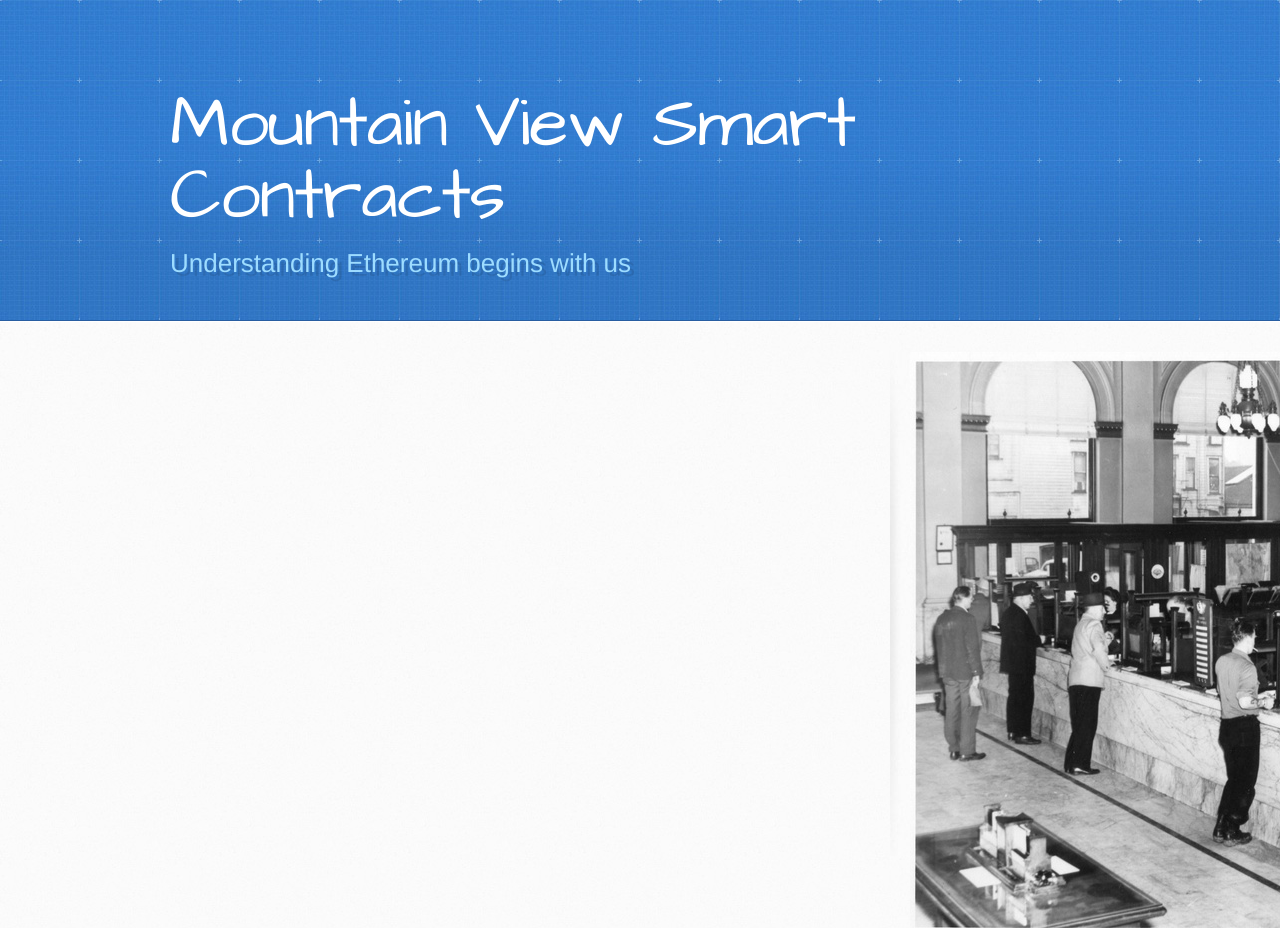
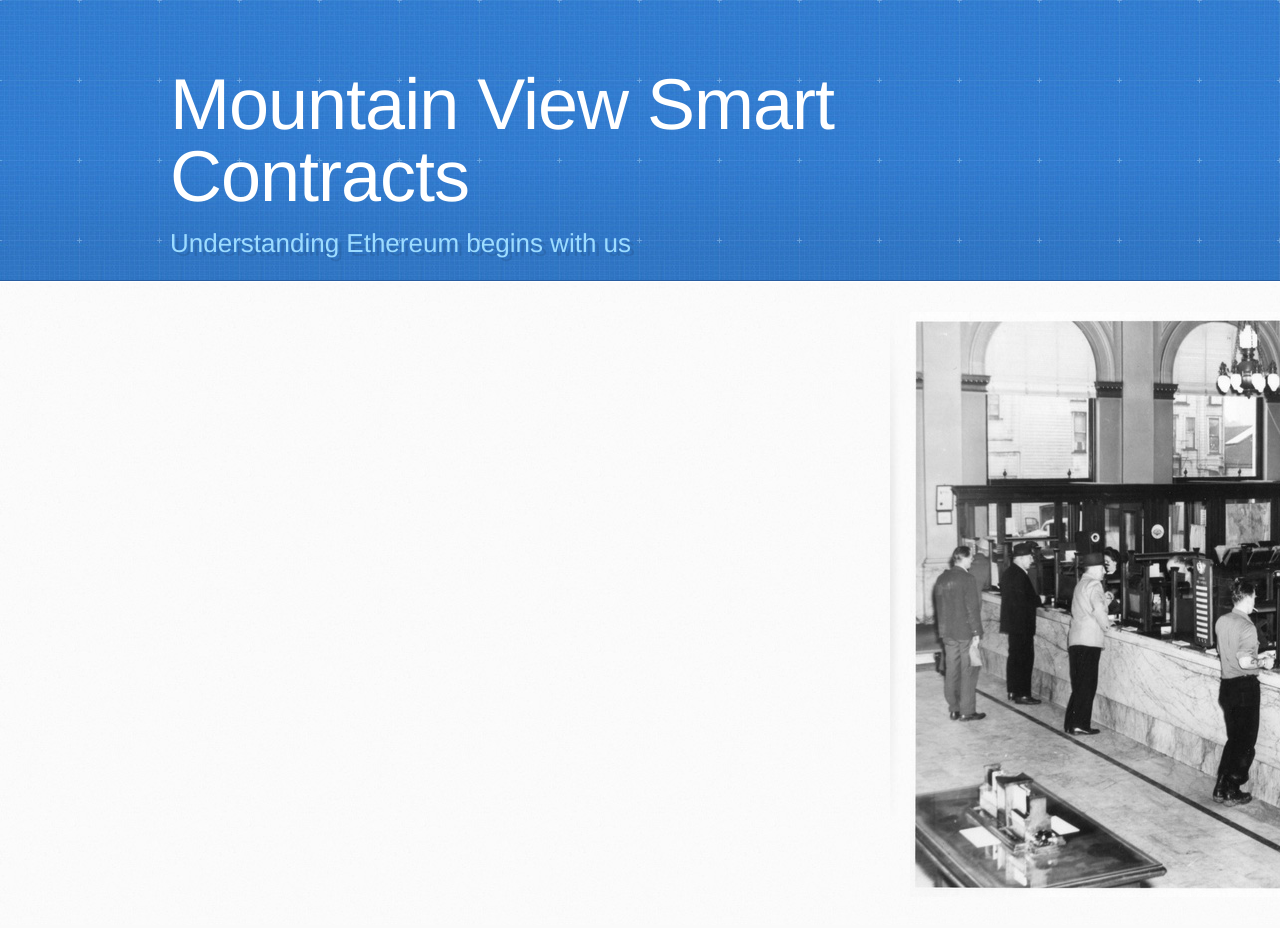
Before and after one commit to eththat/mvsc, a plain HTML site: page index.html in a window 1280 px wide. Shown: the top 928 px of the page. Drawn offline with Linux system fonts and the light colour scheme; a web font is replaced by a local one.

Commit message:
Update stylesheet.css

```diff
--- a/stylesheets/stylesheet.css
+++ b/stylesheets/stylesheet.css
@@ -448,9 +448,8 @@
 }
 
 header {
-  padding-top: 40px;
-  padding-bottom: 40px;
-  font-family: 'Architects Daughter', 'Helvetica Neue', Helvetica, Arial, serif;
+  padding-top: 20px;
+  padding-bottom: 20px;
   background: #2e7bcf url(../images/header-bg.jpg) 0 0 repeat-x;
   border-bottom: solid 1px #275da1;
 }
@@ -612,7 +611,6 @@
 #main-content h1 {
   margin-top: 0;
   margin-bottom: 0;
-  font-family: 'Architects Daughter', 'Helvetica Neue', Helvetica, Arial, serif;
   font-size: 2.8em;
   font-weight: normal;
   color: #474747;
```
